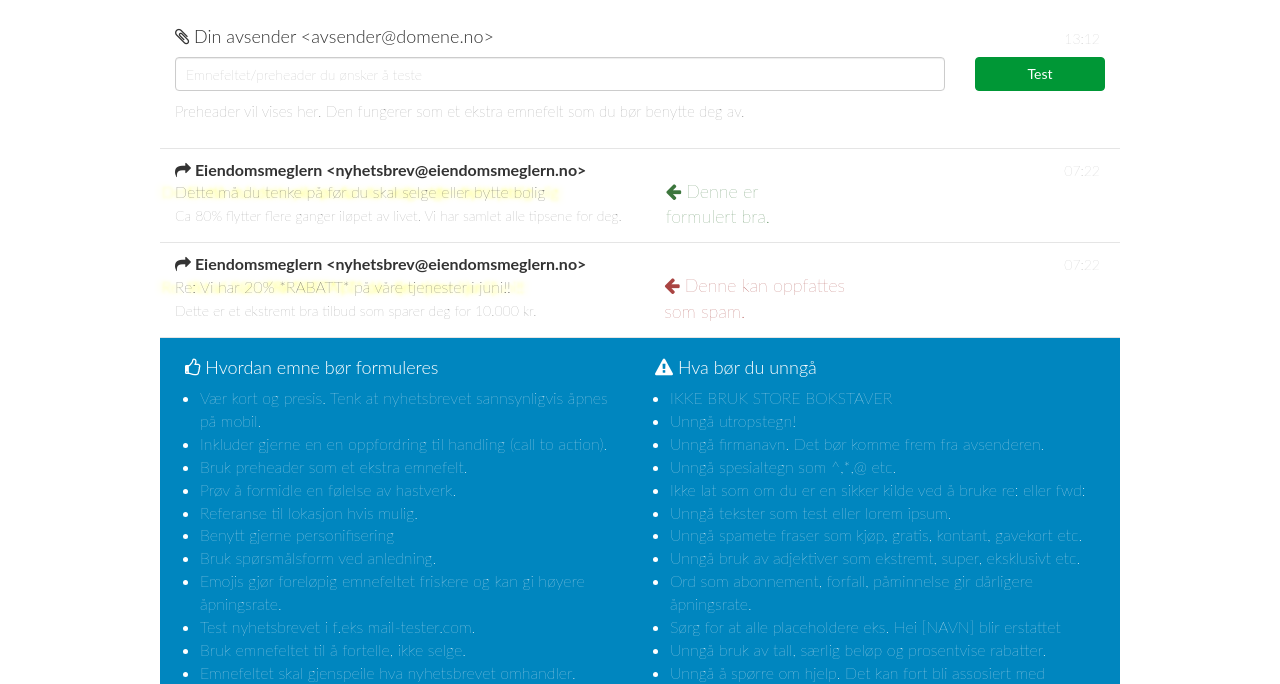
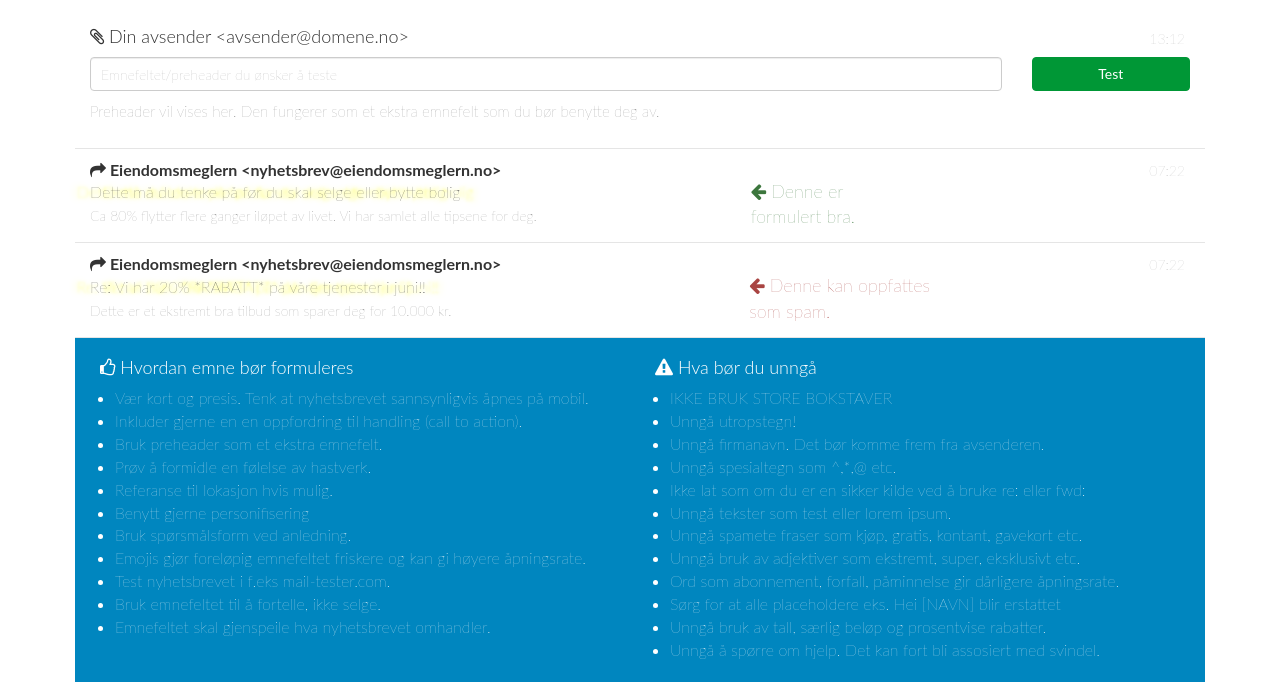
Before and after one commit to MakeWebsolutions/make-subjectcheck, a plain HTML site: page public/index.html in a window 1280 px wide. Shown: the part 132-816 px from the top of the page. Drawn offline with Linux system fonts and the light colour scheme.

Commit message:
increase width

```diff
--- a/public/css/style.css
+++ b/public/css/style.css
@@ -38,7 +38,7 @@ pre {
 }
 
 .container {
-	width: 960px;
+	width: 1130px;
 }
 
 .form-group {
```
